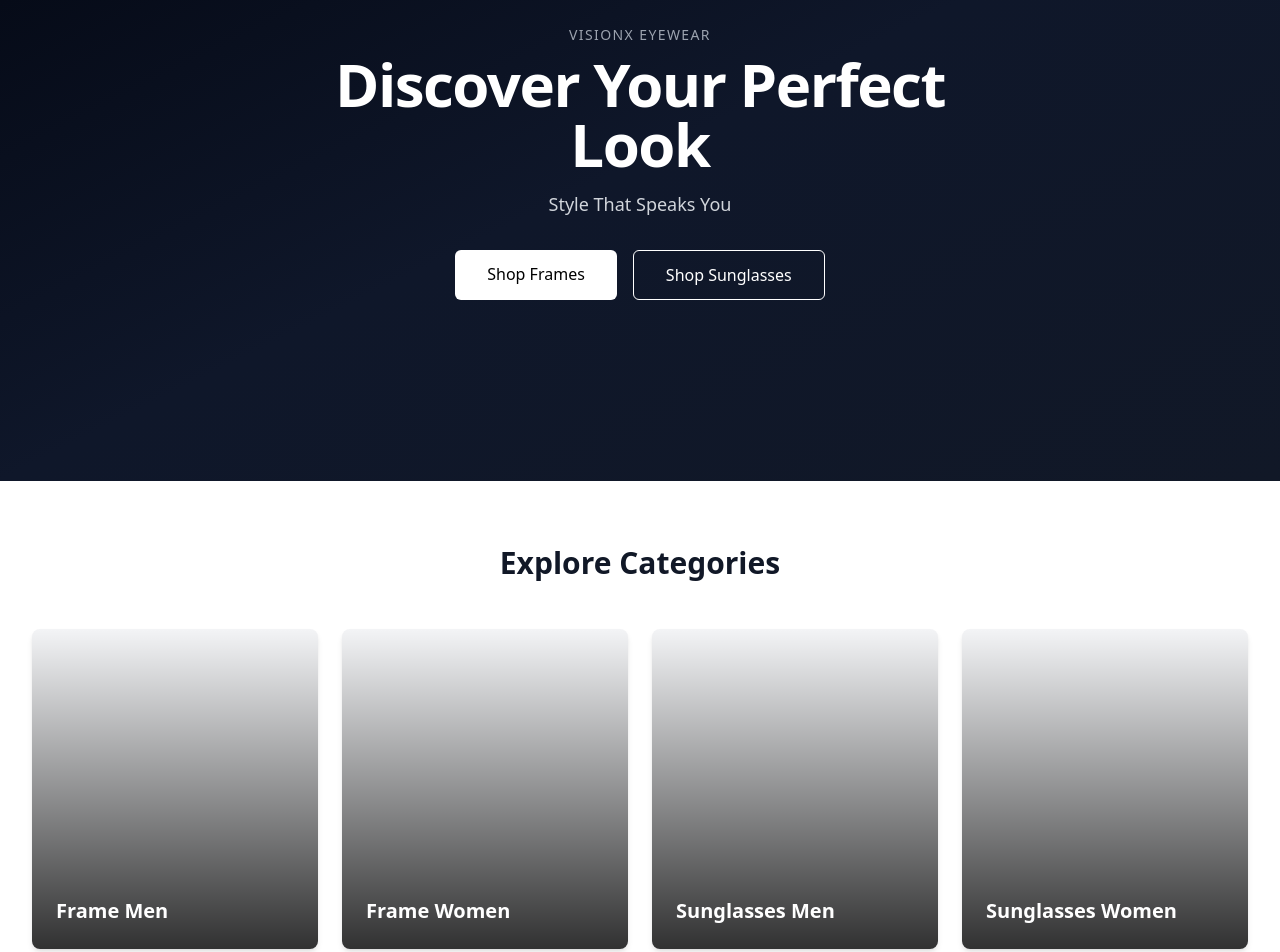
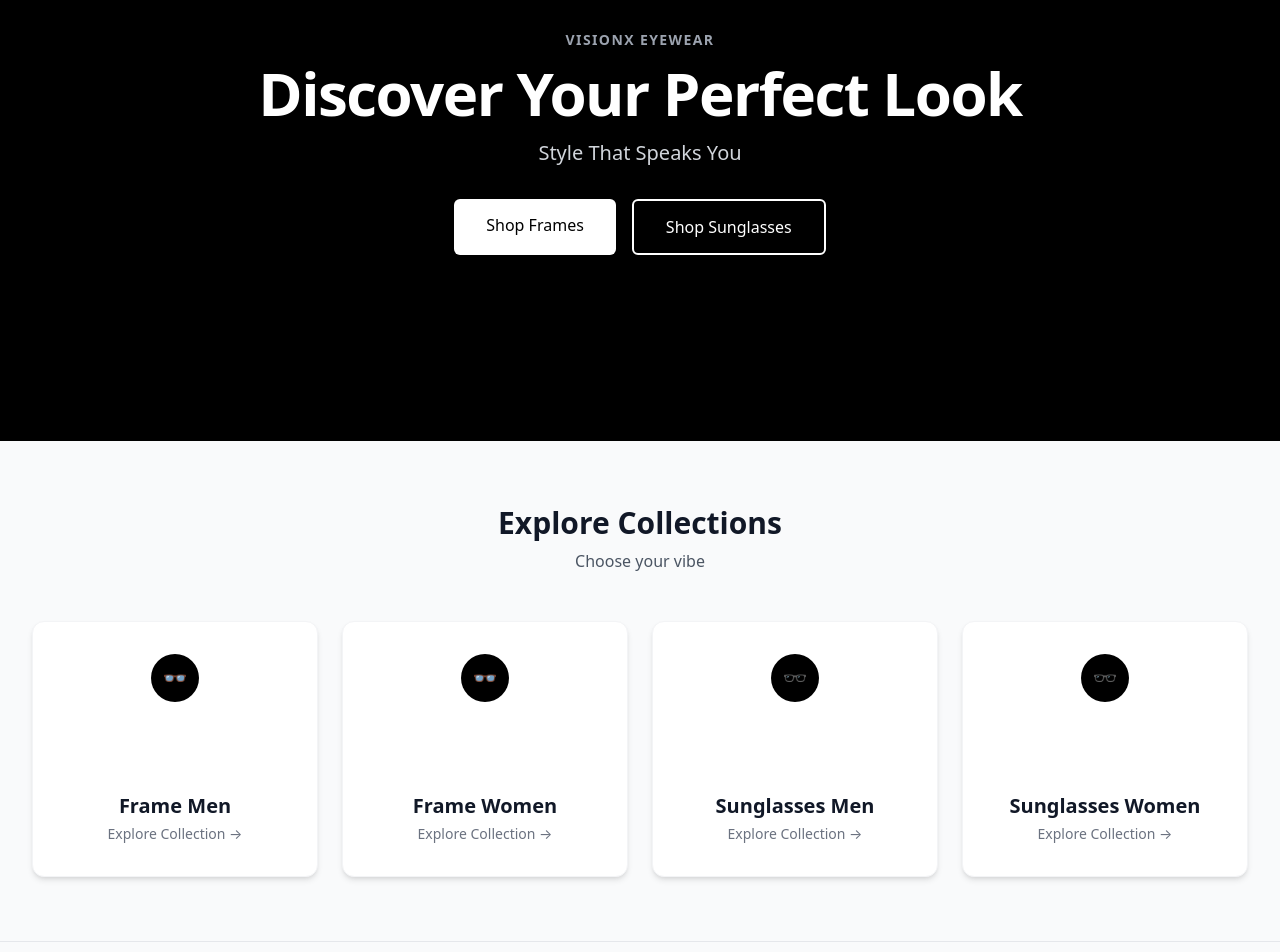
Before and after one commit to visionxeyewear/visionx-eyewear, a Next.js app: page / in a window 1280 px wide. Shown: the part 240-1192 px from the top of the page. Built offline with nearby package versions, Linux system fonts and the light colour scheme.

Commit message:
Update page.tsx

```diff
--- a/src/app/page.tsx
+++ b/src/app/page.tsx
@@ -2,30 +2,29 @@ import Link from "next/link";
 
 export default function Home() {
   return (
-    <div className="min-h-screen bg-white">
+    <div className="min-h-screen bg-gray-50">
       {/* Hero Section */}
-      <section className="relative h-[80vh] flex items-center justify-center bg-gradient-to-br from-gray-950 via-slate-900 to-gray-900 text-white">
-        {/* टेक्स्ट कंटेंट */}
-        <div className="relative z-10 text-center max-w-3xl px-4">
-          <span className="text-sm uppercase tracking-widest text-gray-400 font-medium">
+      <section className="relative h-[75vh] flex items-center justify-center bg-black text-white px-4">
+        <div className="text-center max-w-3xl">
+          <span className="text-xs sm:text-sm uppercase tracking-widest text-gray-400 font-semibold">
             VISIONX EYEWEAR
           </span>
-          <h1 className="text-4xl sm:text-6xl font-bold tracking-tight mt-2 mb-4">
+          <h1 className="text-4xl sm:text-6xl font-extrabold tracking-tight mt-3 mb-4 text-white">
             Discover Your Perfect Look
           </h1>
-          <p className="text-lg text-gray-300 mb-8">
+          <p className="text-base sm:text-xl text-gray-300 mb-8 font-light">
             Style That Speaks You
           </p>
-          <div className="flex justify-center gap-4">
+          <div className="flex flex-col sm:flex-row justify-center gap-4">
             <Link
               href="/category/frame-men"
-              className="bg-white text-black px-8 py-3 rounded-md font-medium hover:bg-gray-100 transition-colors"
+              className="bg-white text-black px-8 py-3.5 rounded-md font-medium hover:bg-gray-200 transition-colors shadow-lg"
             >
               Shop Frames
             </Link>
             <Link
               href="/category/sunglasses-men"
-              className="bg-transparent border border-white text-white px-8 py-3 rounded-md font-medium hover:bg-white hover:text-black transition-colors"
+              className="bg-transparent border-2 border-white text-white px-8 py-3.5 rounded-md font-medium hover:bg-white hover:text-black transition-colors"
             >
               Shop Sunglasses
             </Link>
@@ -36,32 +35,53 @@ export default function Home() {
       {/* Categories Section */}
       <section className="max-w-7xl mx-auto px-4 sm:px-6 lg:px-8 py-16">
         <div className="text-center mb-12">
-          <h2 className="text-3xl font-bold text-gray-900">Explore Categories</h2>
+          <h2 className="text-3xl font-bold text-gray-900">Explore Collections</h2>
+          <p className="text-gray-600 mt-2">Choose your vibe</p>
         </div>
 
         <div className="grid grid-cols-1 sm:grid-cols-2 lg:grid-cols-4 gap-6">
           {/* Frame Men */}
-          <Link href="/category/frame-men" className="group relative rounded-lg overflow-hidden h-80 flex items-end p-6 bg-gray-100 shadow-md">
-            <div className="absolute inset-0 bg-gradient-to-t from-black/80 to-transparent z-10" />
-            <h3 className="relative z-20 text-xl font-bold text-white">Frame Men</h3>
+          <Link href="/category/frame-men" className="group bg-white rounded-xl overflow-hidden p-8 text-center shadow-md hover:shadow-xl transition-all border border-gray-100 flex flex-col justify-between h-64">
+            <div className="w-12 h-12 bg-black text-white rounded-full flex items-center justify-center mx-auto text-xl font-bold">
+              👓
+            </div>
+            <div>
+              <h3 className="text-xl font-bold text-gray-900 group-hover:text-blue-600 transition-colors">Frame Men</h3>
+              <p className="text-sm text-gray-500 mt-1">Explore Collection &rarr;</p>
+            </div>
           </Link>
 
           {/* Frame Women */}
-          <Link href="/category/frame-women" className="group relative rounded-lg overflow-hidden h-80 flex items-end p-6 bg-gray-100 shadow-md">
-            <div className="absolute inset-0 bg-gradient-to-t from-black/80 to-transparent z-10" />
-            <h3 className="relative z-20 text-xl font-bold text-white">Frame Women</h3>
+          <Link href="/category/frame-women" className="group bg-white rounded-xl overflow-hidden p-8 text-center shadow-md hover:shadow-xl transition-all border border-gray-100 flex flex-col justify-between h-64">
+            <div className="w-12 h-12 bg-black text-white rounded-full flex items-center justify-center mx-auto text-xl font-bold">
+              👓
+            </div>
+            <div>
+              <h3 className="text-xl font-bold text-gray-900 group-hover:text-blue-600 transition-colors">Frame Women</h3>
+              <p className="text-sm text-gray-500 mt-1">Explore Collection &rarr;</p>
+            </div>
           </Link>
 
           {/* Sunglasses Men */}
-          <Link href="/category/sunglasses-men" className="group relative rounded-lg overflow-hidden h-80 flex items-end p-6 bg-gray-100 shadow-md">
-            <div className="absolute inset-0 bg-gradient-to-t from-black/80 to-transparent z-10" />
-            <h3 className="relative z-20 text-xl font-bold text-white">Sunglasses Men</h3>
+          <Link href="/category/sunglasses-men" className="group bg-white rounded-xl overflow-hidden p-8 text-center shadow-md hover:shadow-xl transition-all border border-gray-100 flex flex-col justify-between h-64">
+            <div className="w-12 h-12 bg-black text-white rounded-full flex items-center justify-center mx-auto text-xl font-bold">
+              🕶️
+            </div>
+            <div>
+              <h3 className="text-xl font-bold text-gray-900 group-hover:text-blue-600 transition-colors">Sunglasses Men</h3>
+              <p className="text-sm text-gray-500 mt-1">Explore Collection &rarr;</p>
+            </div>
           </Link>
 
           {/* Sunglasses Women */}
-          <Link href="/category/sunglasses-women" className="group relative rounded-lg overflow-hidden h-80 flex items-end p-6 bg-gray-100 shadow-md">
-            <div className="absolute inset-0 bg-gradient-to-t from-black/80 to-transparent z-10" />
-            <h3 className="relative z-20 text-xl font-bold text-white">Sunglasses Women</h3>
+          <Link href="/category/sunglasses-women" className="group bg-white rounded-xl overflow-hidden p-8 text-center shadow-md hover:shadow-xl transition-all border border-gray-100 flex flex-col justify-between h-64">
+            <div className="w-12 h-12 bg-black text-white rounded-full flex items-center justify-center mx-auto text-xl font-bold">
+              🕶️
+            </div>
+            <div>
+              <h3 className="text-xl font-bold text-gray-900 group-hover:text-blue-600 transition-colors">Sunglasses Women</h3>
+              <p className="text-sm text-gray-500 mt-1">Explore Collection &rarr;</p>
+            </div>
           </Link>
         </div>
       </section>
```
